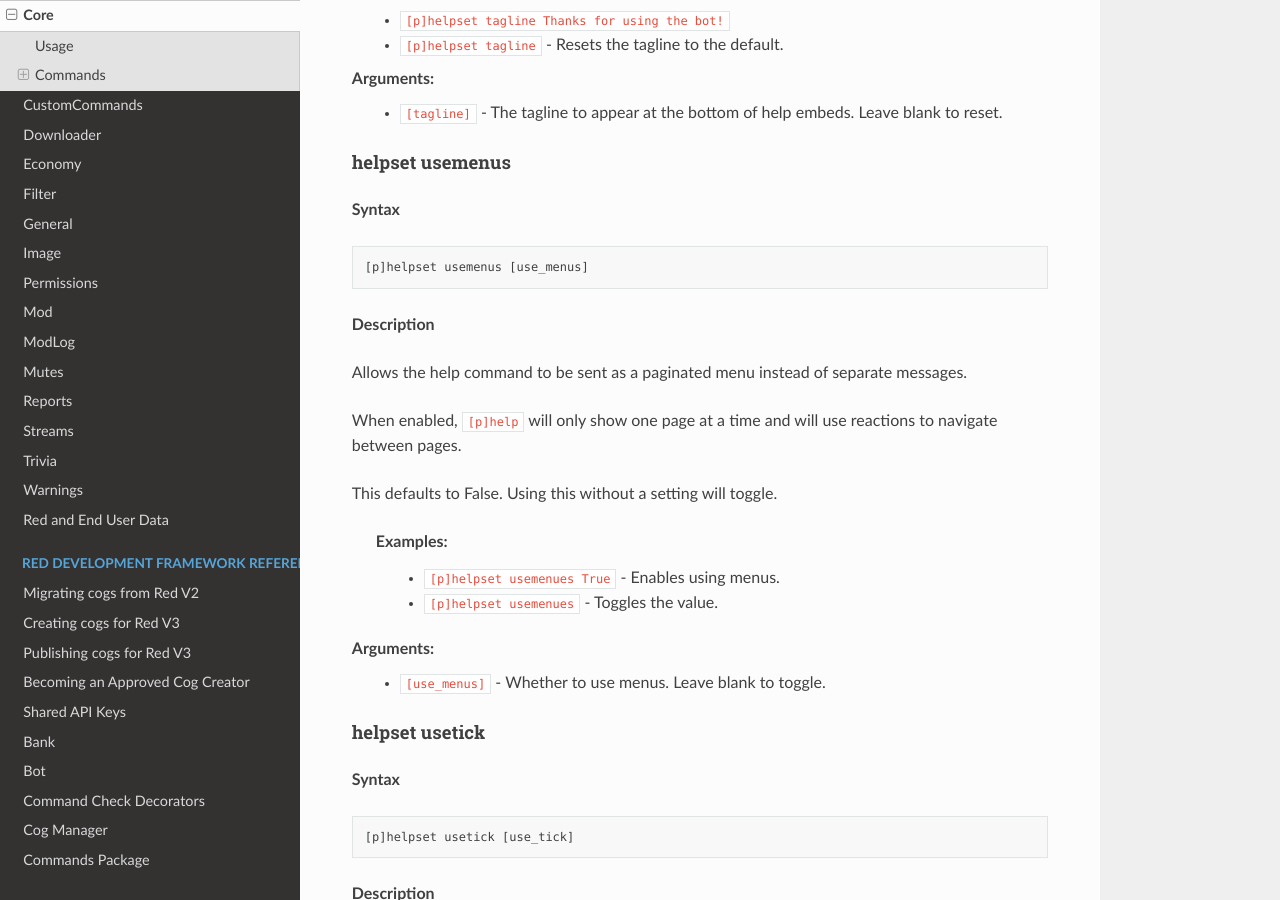
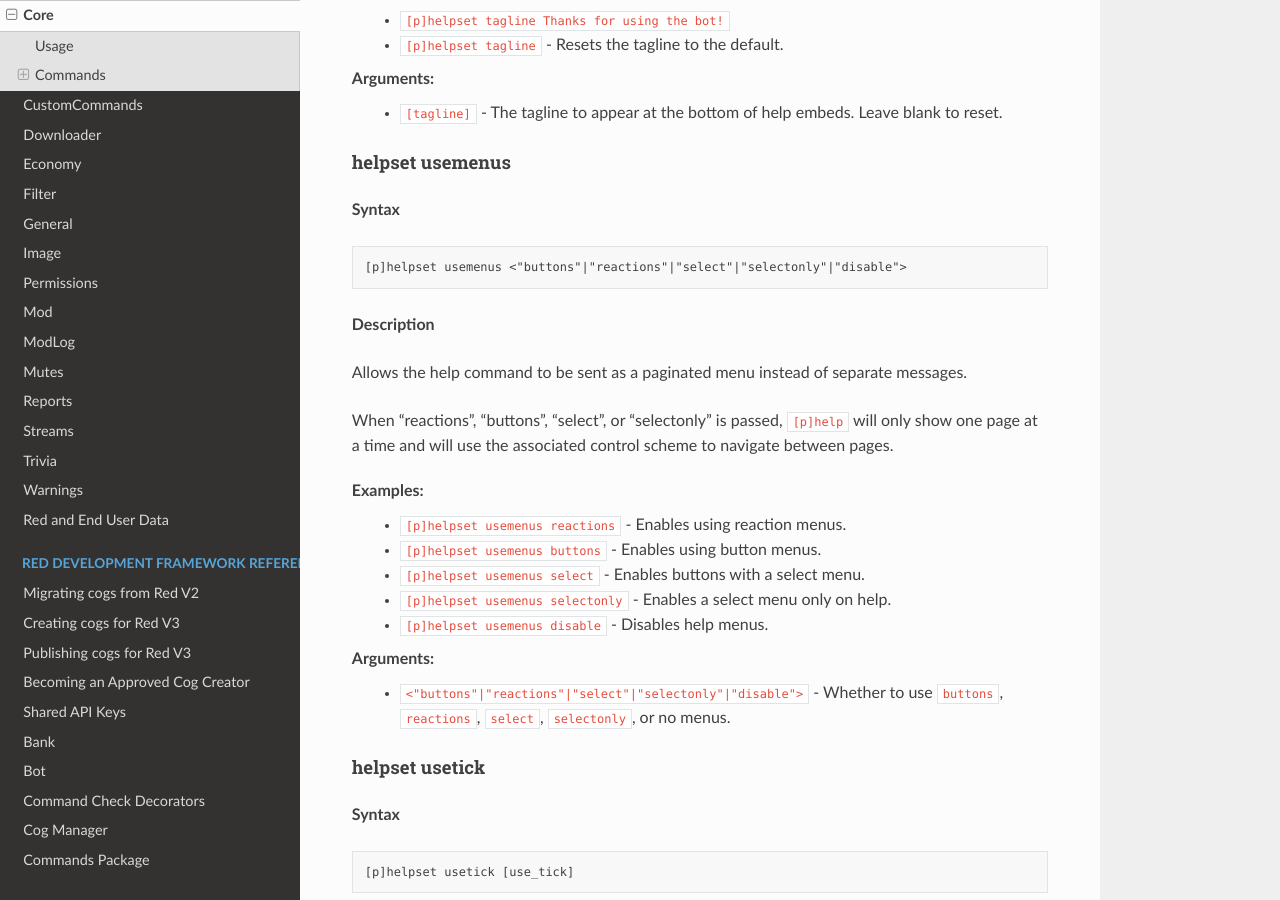
Before and after one commit to Renirous/Red-DiscordBot, a Sphinx documentation site: the page built from docs/cog_guides/core.rst, in a window 1280 px wide and 900 px high, scrolled down 34206 px. Built offline with Sphinx 7.4.7 and the Read the Docs theme 2.0.0, drawn with Linux system fonts in a browser that asks for light colours; pages that are not in the unit, such as notebooks, are missing from menus; the version number is read from the project's files by our own code.

Commit message:
Update `[p]helpset usemenus` documentation with converter changes (#5886)
Co-authored-by: Kowlin <10947836+Kowlin@users.noreply.github.com>

```diff
--- a/docs/cog_guides/core.rst
+++ b/docs/cog_guides/core.rst
@@ -1698,24 +1698,26 @@ helpset usemenus
 
 .. code-block:: none
 
-    [p]helpset usemenus [use_menus]
+    [p]helpset usemenus <"buttons"|"reactions"|"select"|"selectonly"|"disable">
 
 **Description**
 
 Allows the help command to be sent as a paginated menu instead of separate
 messages.
 
-When enabled, ``[p]help`` will only show one page at a time and will use reactions to navigate between pages.
-
-This defaults to False.
-Using this without a setting will toggle.
-
- **Examples:**
-    - ``[p]helpset usemenues True`` - Enables using menus.
-    - ``[p]helpset usemenues`` - Toggles the value.
-
-**Arguments:**
-    - ``[use_menus]`` - Whether to use menus. Leave blank to toggle.
+When "reactions", "buttons", "select", or "selectonly" is passed, ``[p]help`` will
+only show one page at a time and will use the associated control scheme to navigate between pages.
+
+**Examples:**
+    - ``[p]helpset usemenus reactions`` - Enables using reaction menus.
+    - ``[p]helpset usemenus buttons`` - Enables using button menus.
+    - ``[p]helpset usemenus select`` - Enables buttons with a select menu.
+    - ``[p]helpset usemenus selectonly`` - Enables a select menu only on help.
+    - ``[p]helpset usemenus disable`` - Disables help menus.
+
+**Arguments:**
+    - ``<"buttons"|"reactions"|"select"|"selectonly"|"disable">`` - Whether to use ``buttons``,
+      ``reactions``, ``select``, ``selectonly``, or no menus.
 
 .. _core-command-helpset-usetick:
 
--- a/docs/framework_utils.rst
+++ b/docs/framework_utils.rst
@@ -36,7 +36,7 @@ Embed Helpers
     :exclude-members: randomize_color
 
 Menus
-==============
+=====
 
 .. automodule:: redbot.core.utils.menus
     :members:
```
